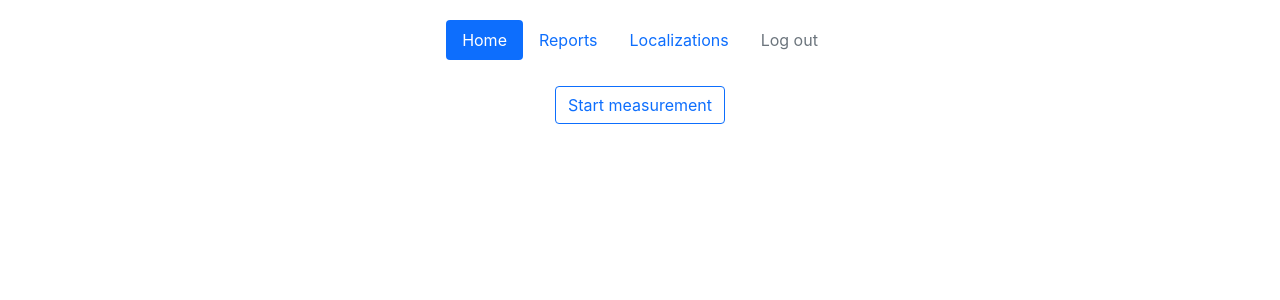
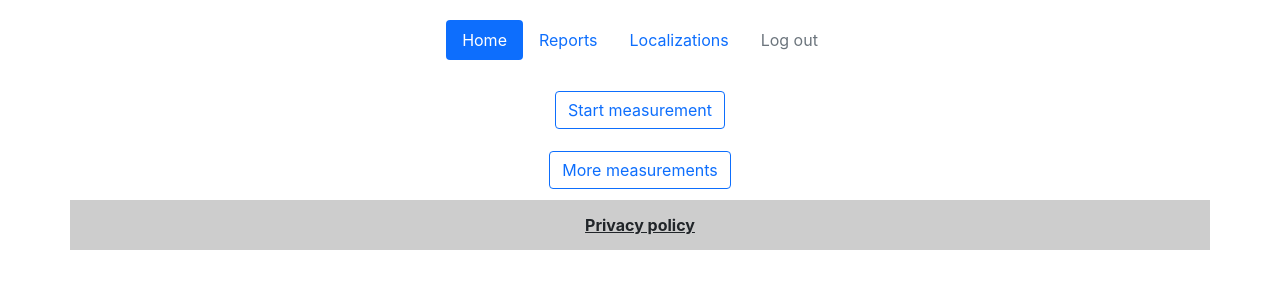
Before and after one commit to AsiaSikora/flow-react, a React (Create React App) app: page / in a window 1280 px wide. Shown: the top 300 px of the page. Built offline with nearby package versions, Linux system fonts and the light colour scheme; no server answers.

Commit message:
PrivacyPolicy created

```diff
--- a/src/App.js
+++ b/src/App.js
@@ -2,12 +2,14 @@ import Menu from './components/Menu/Menu';
 import FetchApi from './FetchApi';
 import FetchApiHook from './FetchApiHook';
 import HomePage from './components/HomePage/HomePage';
+import PrivacyPolicy from './components/PrivacyPolicy/PrivacyPolicy'
 
 function App() {
   return (
     <div >
       <Menu />
       <HomePage />
+      <PrivacyPolicy/>
     </div>
   );
 }
--- a/src/components/ButtonDefault/ButtonDefault.module.css
+++ b/src/components/ButtonDefault/ButtonDefault.module.css
@@ -1,5 +1,5 @@
 .posit {
-    height: 50px;
+    height: 60px;
     display: flex;
     justify-content: center;
     align-items: center;
--- a/src/components/HomePage/HomePage.js
+++ b/src/components/HomePage/HomePage.js
@@ -28,6 +28,7 @@ class HomePage extends Component {
       <div>
         <ButtonDefault title="Start measurement"/>
         {this.state.data && <LastMeasurements surveys={this.state.data} />}
+        <ButtonDefault title="More measurements"/>
       </div>
     );
   }
--- a/src/components/PrivacyPolicy/PrivacyPolicy.js
+++ b/src/components/PrivacyPolicy/PrivacyPolicy.js
@@ -0,0 +1,12 @@
+import styles from './PrivacyPolicy.module.css';
+
+function PrivacyPolicy(){
+    return(
+        <a href="#" className={`${styles.position} container link-dark`}>
+        {/* // <div className="d-flex pos-2"> */}
+            Privacy policy
+        </a>
+    )
+}
+
+export default PrivacyPolicy;
--- /dev/null
+++ b/src/components/PrivacyPolicy/PrivacyPolicy.module.css
@@ -0,0 +1,9 @@
+.position {
+    height: 50px;
+    background-color:#cdcdcd;
+    display: flex;
+    justify-content: center;
+    align-items: center;
+    margin-bottom: 30px;
+    font-weight: bold;
+  }
```
